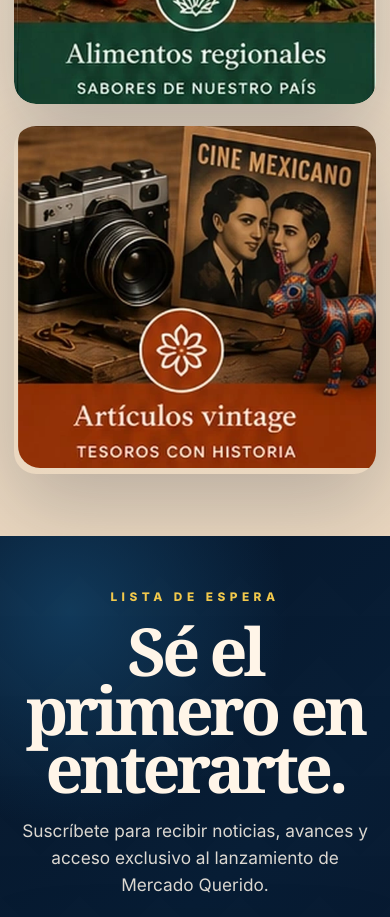
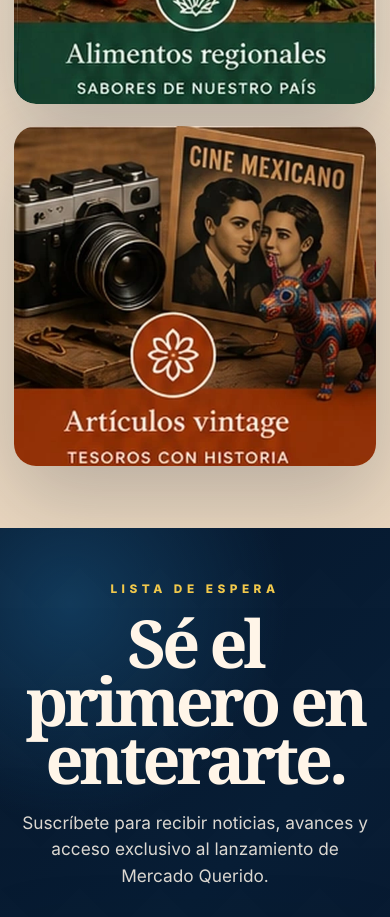
Before and after one commit to mercadoquerido/mercadoquerido, a Next.js app: page / in a window 390 px wide. Shown: the part 2380-3297 px from the top of the page. Built offline with nearby package versions, Linux system fonts and the light colour scheme.

Commit message:
Clean mobile fix for vintage tile

```diff
--- a/app/globals.css
+++ b/app/globals.css
@@ -626,3 +626,22 @@
     transform-origin: center top !important;
   }
 }
+
+/* Clean mobile fix: vintage tile */
+@media (max-width: 640px) {
+  .category-grid .category-card:nth-child(3) {
+    overflow: hidden !important;
+  }
+
+  .category-grid .category-card:nth-child(3) img {
+    display: block !important;
+    width: calc(100% + 18px) !important;
+    max-width: none !important;
+    margin-left: -6px !important;
+    margin-top: -4px !important;
+    margin-bottom: -8px !important;
+    transform: none !important;
+    object-fit: cover !important;
+    object-position: 56% 50% !important;
+  }
+}
```
